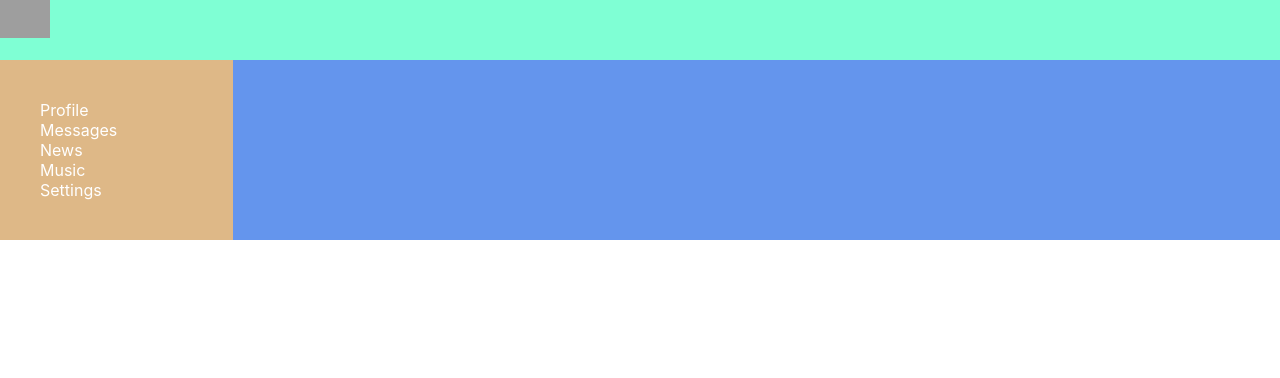
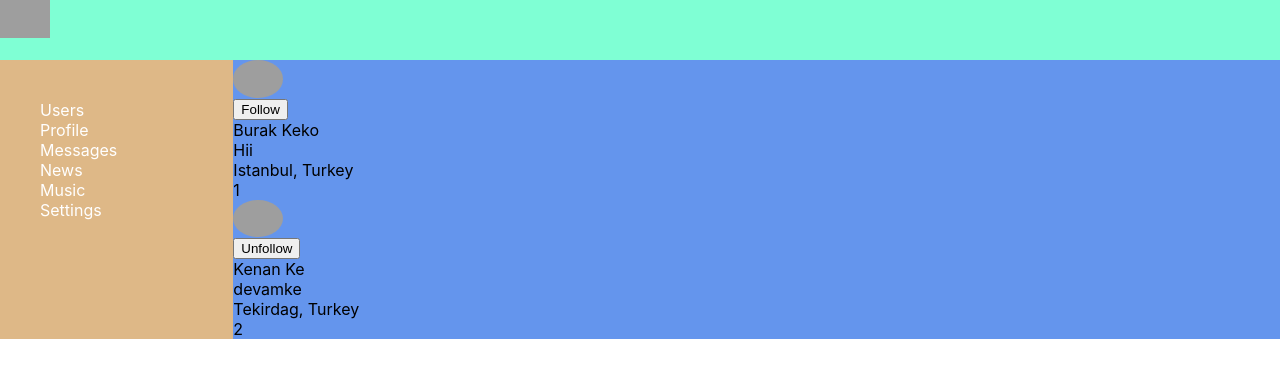
Before and after one commit to coffee8/react-ninja, a React (Create React App) app: page /users in a window 1280 px wide. Shown: the top 378 px of the page. Built offline with nearby package versions, Linux system fonts and the light colour scheme; grey boxes are pictures that could not be loaded.

Commit message:
49, users page, v0.17

```diff
--- a/src/App.js
+++ b/src/App.js
@@ -7,6 +7,7 @@ import Music from "./components/Music/Music";
 import Settings from "./components/Settings/Settings";
 import {Route} from "react-router-dom";
 import DialogsContainer from "./components/Dialogs/DialogsContainer";
+import UsersContainer from "./components/Users/UsersContainer";
 
 const App = (props) => {
     return (
@@ -18,6 +19,8 @@ const App = (props) => {
                        render={() => <DialogsContainer/>}/>
                 <Route path='/profile'
                        render={() => <Profile/>}/>
+                <Route path='/users'
+                       render={() => <UsersContainer/>}/>
                 <Route path='/news' component={News}/>
                 <Route path='/music' component={Music}/>
                 <Route path='/settings' component={Settings}/>
--- a/src/components/Navbar/Navbar.jsx
+++ b/src/components/Navbar/Navbar.jsx
@@ -4,6 +4,9 @@ import {NavLink} from "react-router-dom";
 const Navbar = () => {
     return (
         <nav className={s.nav}>
+            <div className={`${s.item} ${s.active}`}>
+                <NavLink to='/users'>Users</NavLink>
+            </div>
             <div className={`${s.item} ${s.active}`}>
                 <NavLink to='/profile'>Profile</NavLink>
             </div>
--- /dev/null
+++ b/src/components/Users/User.module.css
@@ -0,0 +1,4 @@
+.item img {
+    width: 50px;
+    border-radius: 50%;
+}
--- /dev/null
+++ b/src/components/Users/Users.jsx
@@ -0,0 +1,34 @@
+import s from './User.module.css'
+
+const Users = (props) => {
+
+    return (
+        <div>
+            {
+                props.users.map(u => <div key={u.id}>
+                    <span>
+                        <div className={s.item}>
+                            <img src={u.avatar}/>
+                        </div>
+                        <div>
+                            {u.followed ? <button onClick={() => props.onFollow(u.id)}>Unfollow</button>
+                                : <button onClick={() => props.onFollow(u.id)}>Follow</button>}
+                        </div>
+                    </span>
+                    <span>
+                        <span>
+                            <div>{u.name}</div>
+                            <div>{u.status}</div>
+                        </span>
+                        <span>
+                            <div>{u.location}</div>
+                            <div>{u.id}</div>
+                        </span>
+                    </span>
+                </div>)
+            }
+        </div>
+    )
+}
+
+export default Users
--- /dev/null
+++ b/src/components/Users/UsersContainer.jsx
@@ -0,0 +1,23 @@
+import Users from "./Users";
+import {connect} from "react-redux";
+import * as React from "react";
+import {onFollowActionCreator, setUsersActionCreator} from "../../redux/usersReducer";
+
+let mapStateToProps = (state) => {
+    return {
+        users: state.usersPage.users
+    }
+}
+let mapDispatchToProps = (dispatch) => {
+    return {
+        onFollow: (userId) => {
+            dispatch(onFollowActionCreator(userId))
+        },
+        setUsers: (users) => {
+            dispatch(setUsersActionCreator(users))
+        }
+    }
+}
+const UsersContainer = connect(mapStateToProps, mapDispatchToProps)(Users);
+
+export default UsersContainer
--- a/src/redux/reduxStore.js
+++ b/src/redux/reduxStore.js
@@ -1,10 +1,12 @@
 import {combineReducers, createStore} from "redux";
 import dialogsReducer from "./dialogsReducer";
 import profilesReducer from "./profilesReducer";
+import usersReducer from "./usersReducer";
 
 let reducers = combineReducers({
     dialogsPage: dialogsReducer,
-    profilePage: profilesReducer
+    profilePage: profilesReducer,
+    usersPage: usersReducer
 })
 
 let store = createStore(reducers);
--- /dev/null
+++ b/src/redux/usersReducer.js
@@ -0,0 +1,49 @@
+const TOGGLE_FOLLOW = `TOGGLE_FOLLOW`
+const SET_USERS = `SET_USERS`;
+
+const initialState = {
+    users: [
+        {
+            name: 'Burak Keko',
+            id: 1,
+            location: 'Istanbul, Turkey',
+            status: 'Hii',
+            followed: false,
+            avatar: `https://avatarko.ru/img/kartinka/2/Gubka_Bob.jpg`
+        },
+        {
+            name: 'Kenan Ke',
+            id: 2,
+            location: 'Tekirdag, Turkey',
+            status: 'devamke',
+            followed: true,
+            avatar: `https://avatarko.ru/img/kartinka/2/Gubka_Bob.jpg`
+        }
+    ]
+}
+
+const usersReducer = (state = initialState, action) => {
+    switch (action.type) {
+        case TOGGLE_FOLLOW:
+            return {
+                ...state,
+                users: state.users.map(u => {
+                    if (u.id === action.userId)
+                        return {...u, followed: !u.followed}
+                    return u
+                })
+            }
+        case SET_USERS:
+            return {
+                ...state,
+                users: [...state.users, ...action.users]
+            }
+        default:
+            return state
+    }
+}
+
+export const onFollowActionCreator = (userId) => ({type: TOGGLE_FOLLOW, userId})
+export const setUsersActionCreator = (users) => ({type: SET_USERS, users})
+
+export default usersReducer
```
Also changed, not shown: 1 other file (tests, documents, lock files or other folders).
